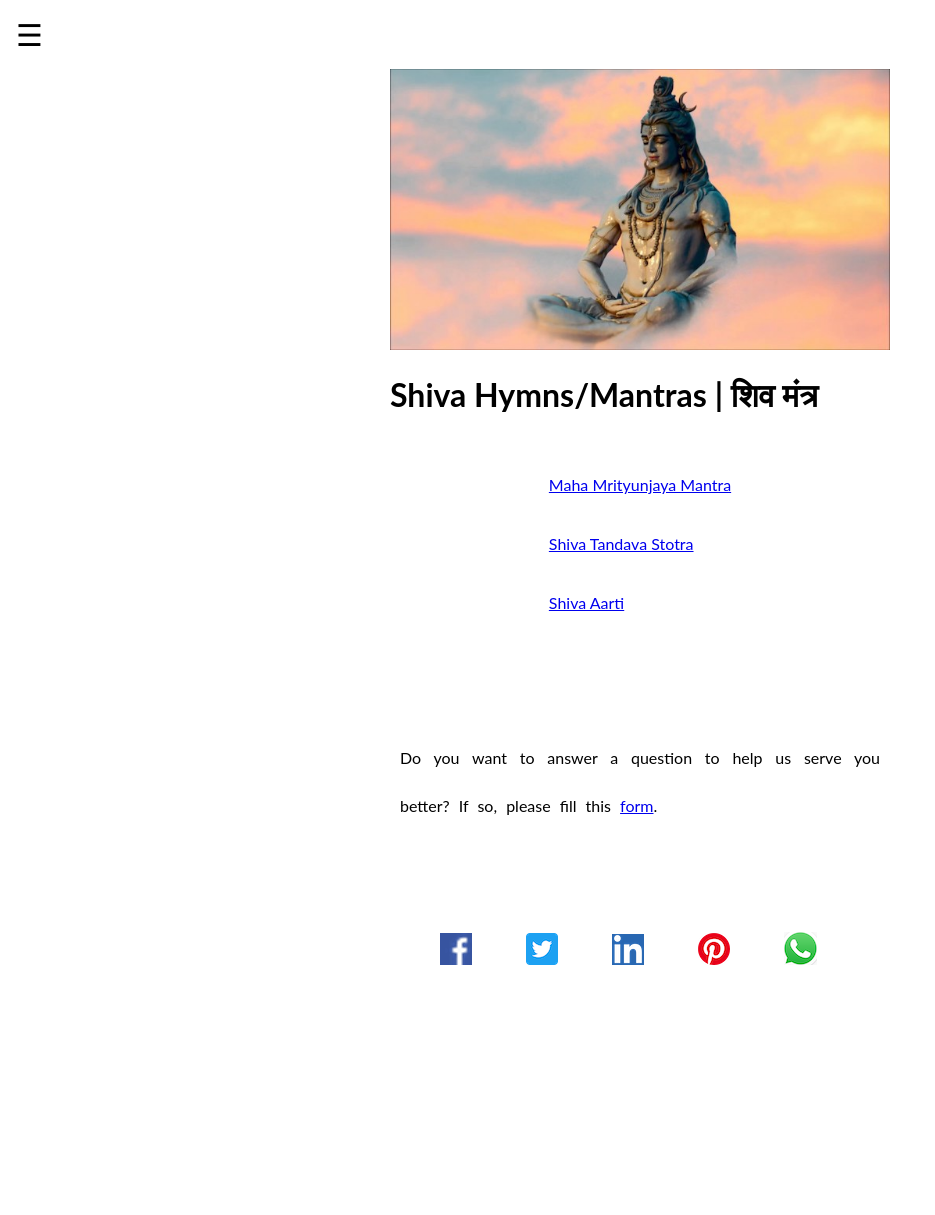
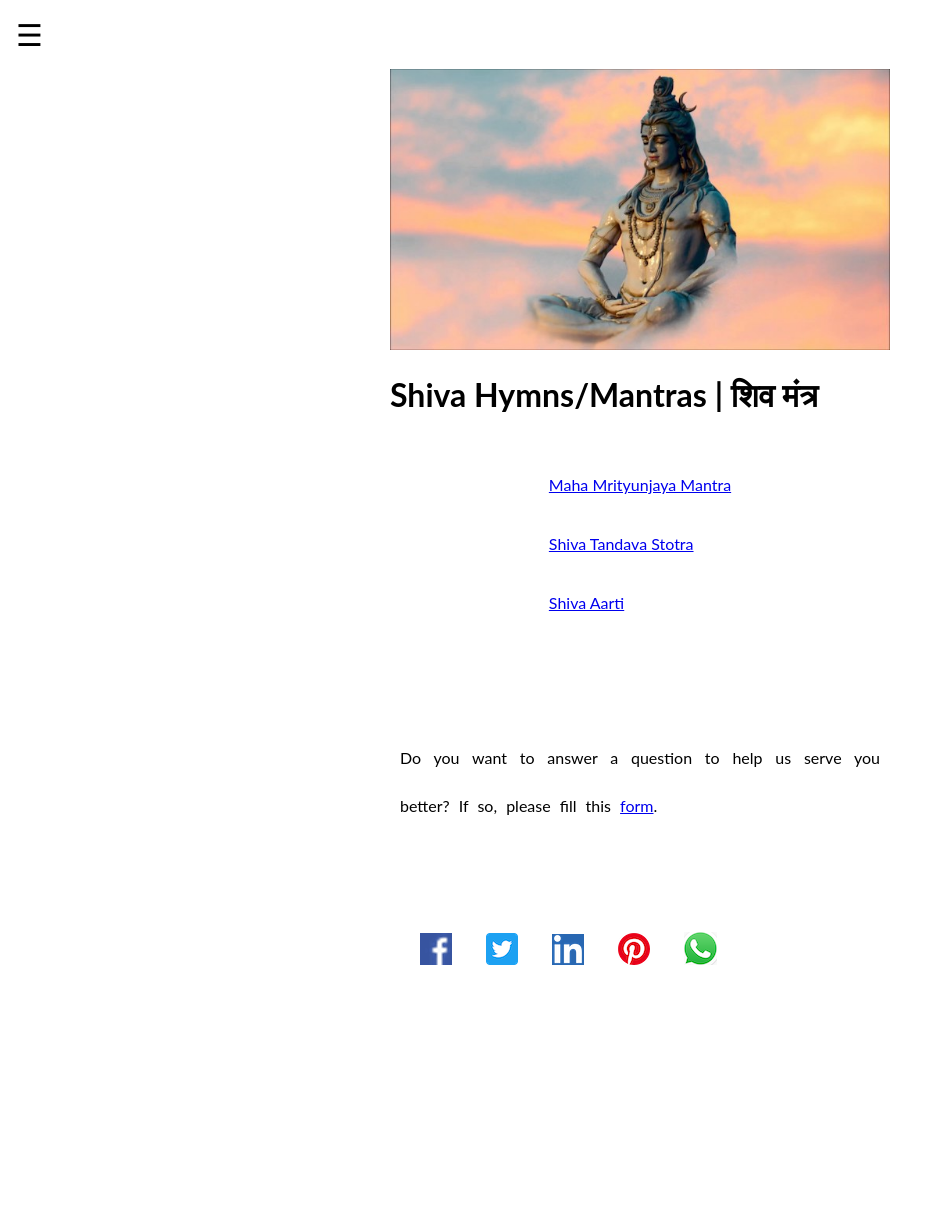
Before and after one commit to abhishekdjoshi/abhishekdjoshi.kclstr.io, a Jekyll site: the page pages/shiva/all.html, which Jekyll copies as it is, in a window 1280 px wide. Shown: the whole page, without its empty margins (0-935 px from the left). Built offline with Jekyll 4.4.1, drawn with Linux system fonts in a browser that asks for light colours; a script that is not in the unit is left out.

Commit message:
Update all.html

```diff
--- a/pages/shiva/all.html
+++ b/pages/shiva/all.html
@@ -180,33 +180,33 @@
       <br /><br />
       <br /><br />
 
-      <span style="padding-left:50px;"></span>
+      <span style="padding-left:30px;"></span>
       <a
         href="https://www.facebook.com/sharer/sharer.php?u=kclstr.com/pages/shiva/all.html"
         target="_blank"
         ><img src="/images/facebook.png"
       /></a>
-      <span style="padding-left:50px;"></span>
+      <span style="padding-left:30px;"></span>
       <a
         href="https://twitter.com/intent/tweet?text=kclstr.com/pages/shiva/all.html"
         target="_blank"
         ><img src="/images/twitter.png"
       /></a>
-      <span style="padding-left:50px;"></span>
+      <span style="padding-left:30px;"></span>
       <a
         href="https://www.linkedin.com/shareArticle?mini=true&url=kclstr.com/pages/shiva/all.html&title=Shiva%20Mantras&summary=Find%20the%20Shiva%20Hymns%20in%20English%20and%20Devanagari%20script&source="
         target="_blank"
         ><img src="/images/linkedin.png"
       /></a>
 
-      <span style="padding-left:50px;"></span>
+      <span style="padding-left:30px;"></span>
       <a
         href="https://pinterest.com/pin/create/button/?url=&media=https%3A//kclstr.com/pages/shiva/all.html&description=Find%20the%20Shiva%20Hymns%20and%20Mantras%20in%20English%20and%20Devanagari%20script"
         target="_blank"
         ><img src="/images/pinterest.png"
       /></a>
 
-      <span style="padding-left:50px;"></span>
+      <span style="padding-left:30px;"></span>
       <a
         href="whatsapp://send?text=https://kclstr.com/pages/shiva/all.html"
         target="_blank"
@@ -215,7 +215,7 @@
       /></a>
 
       <br /><br /><br /><br />
-      <span style="padding-left:50px;"></span>
+      <span style="padding-left:30px;"></span>
       <span
         class="likebtn-wrapper"
         data-theme="github"
```
